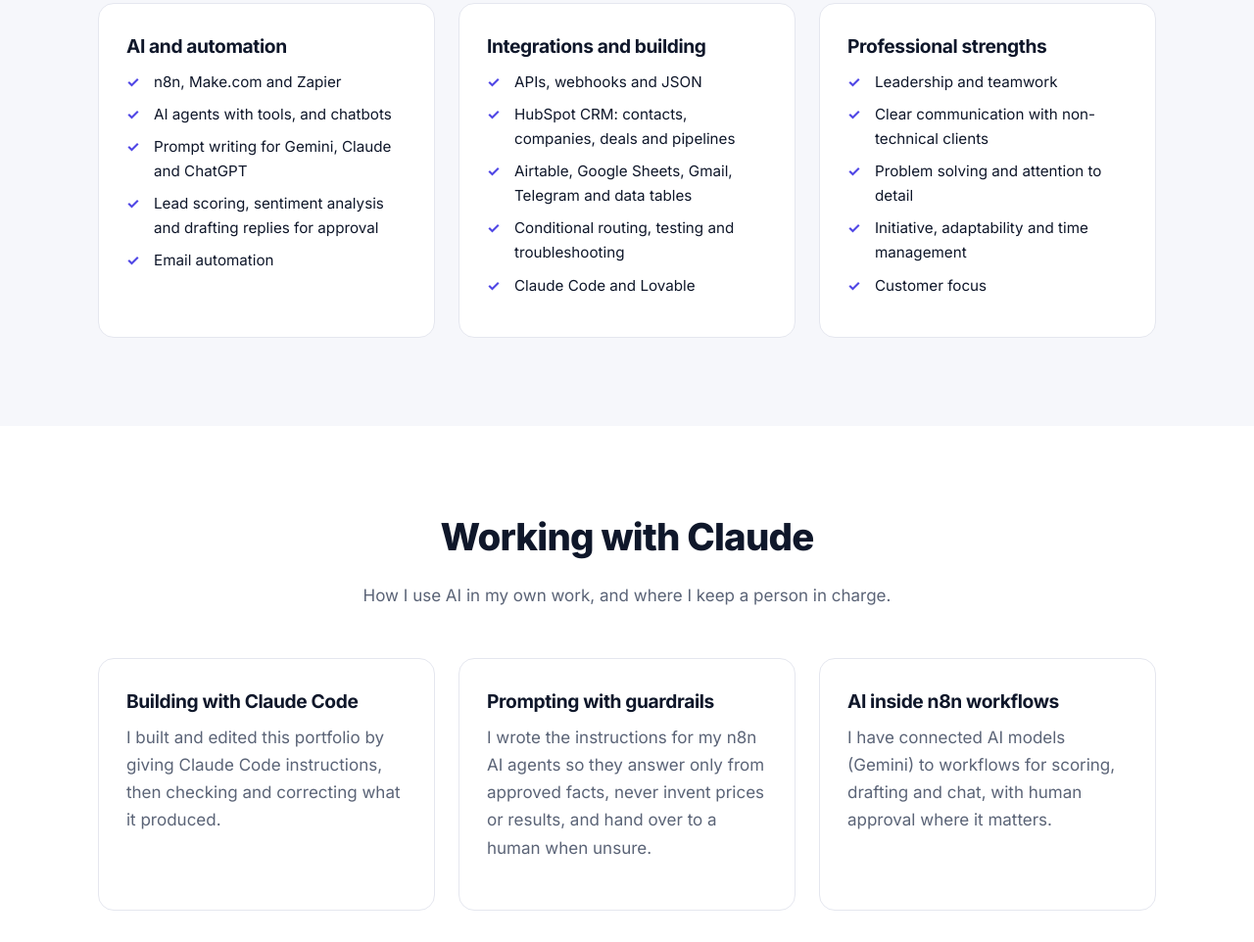
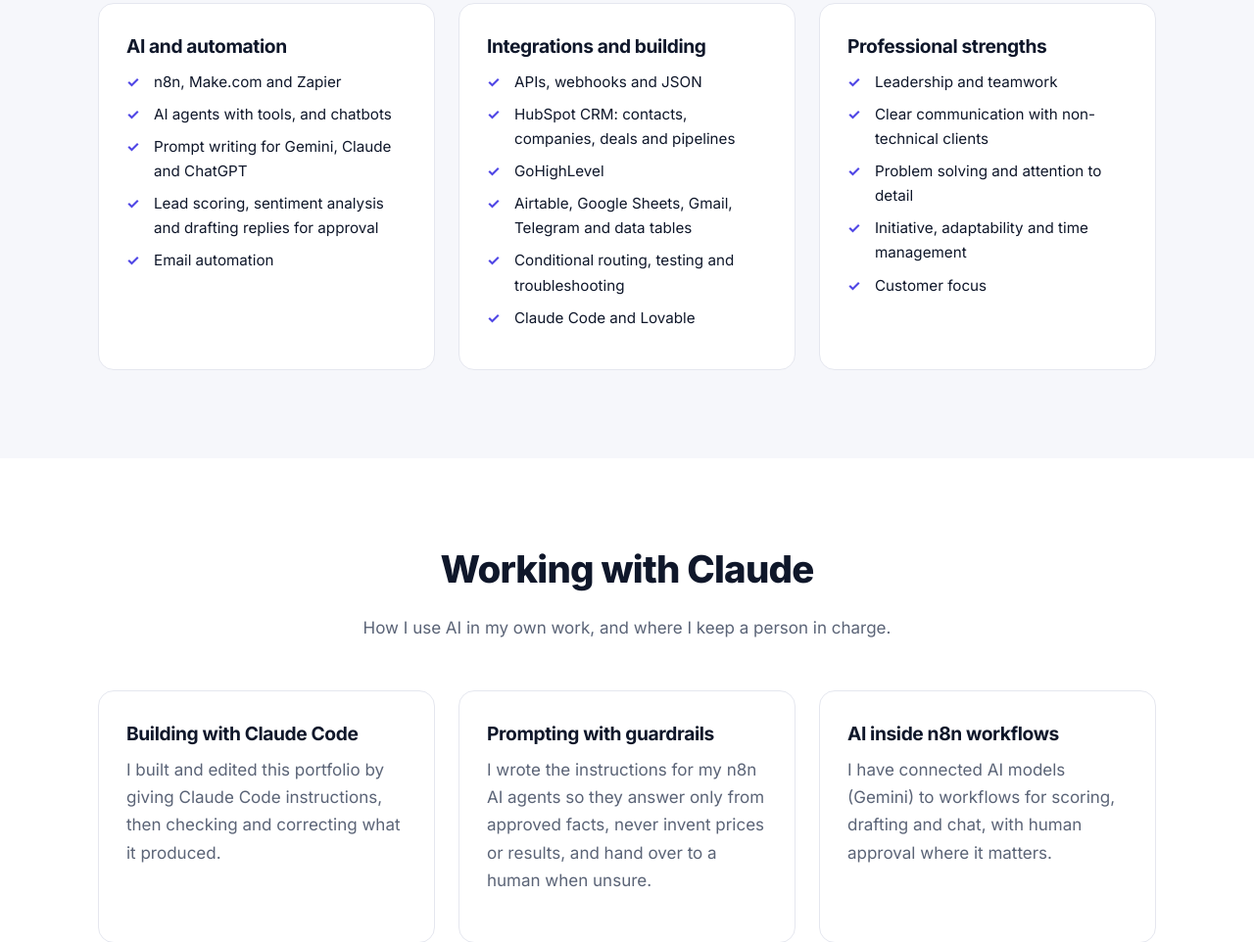
Before and after one commit to Shalom-SOS/Shalom-SOS.github.io, a plain HTML site: page index.html in a window 1280 px wide. Shown: the part 5514-6476 px from the top of the page at 98% size. Drawn offline with Linux system fonts and the light colour scheme.

Commit message:
Add GoHighLevel to Integrations and building (#5)
Claude-Session: https://claude.ai/code/session_01TMVQMRR3GqunreBq56LEKL

Co-authored-by: Claude Opus 5.5 <noreply@anthropic.com>

```diff
--- a/index.html
+++ b/index.html
@@ -279,6 +279,7 @@
             <ul class="checklist">
               <li>APIs, webhooks and JSON</li>
               <li>HubSpot CRM: contacts, companies, deals and pipelines</li>
+              <li>GoHighLevel</li>
               <li>Airtable, Google Sheets, Gmail, Telegram and data tables</li>
               <li>Conditional routing, testing and troubleshooting</li>
               <li>Claude Code and Lovable</li>
```
